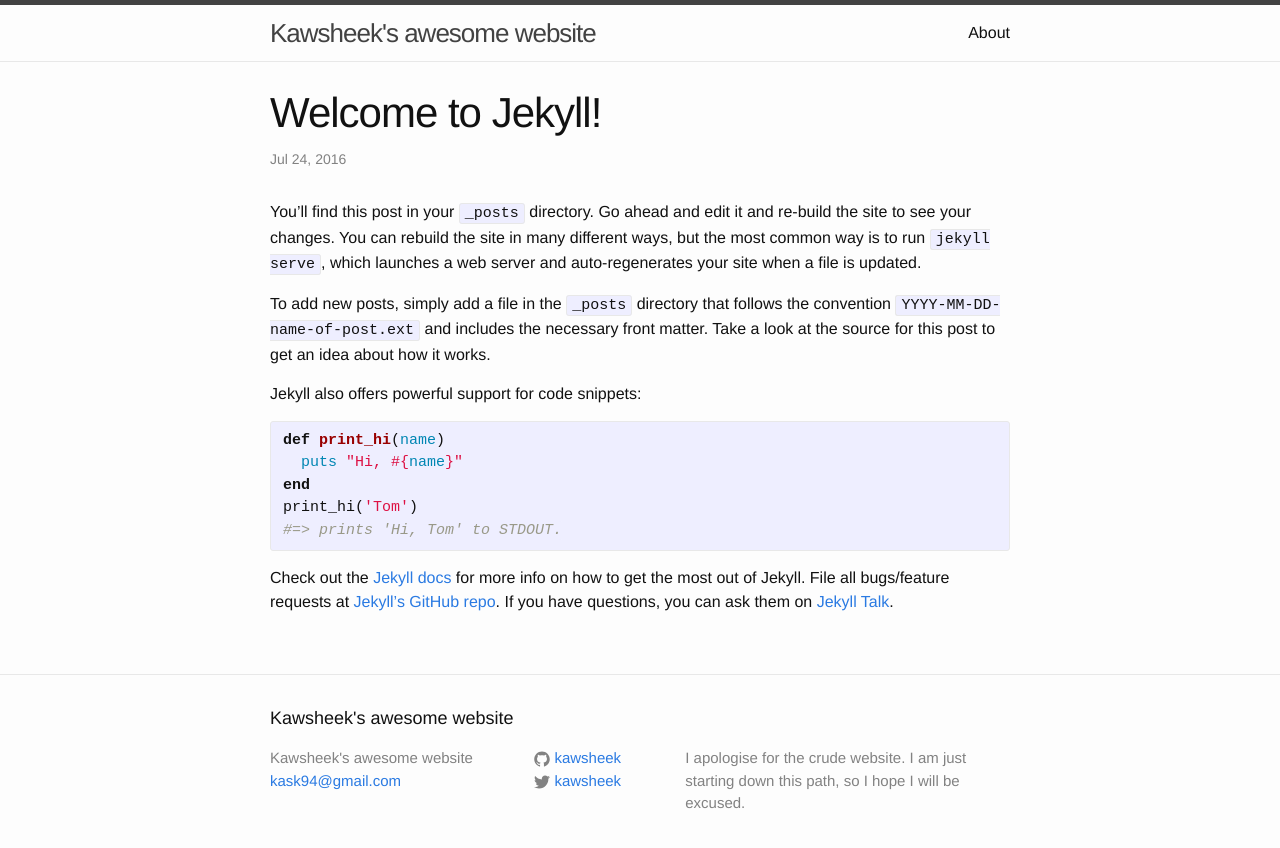
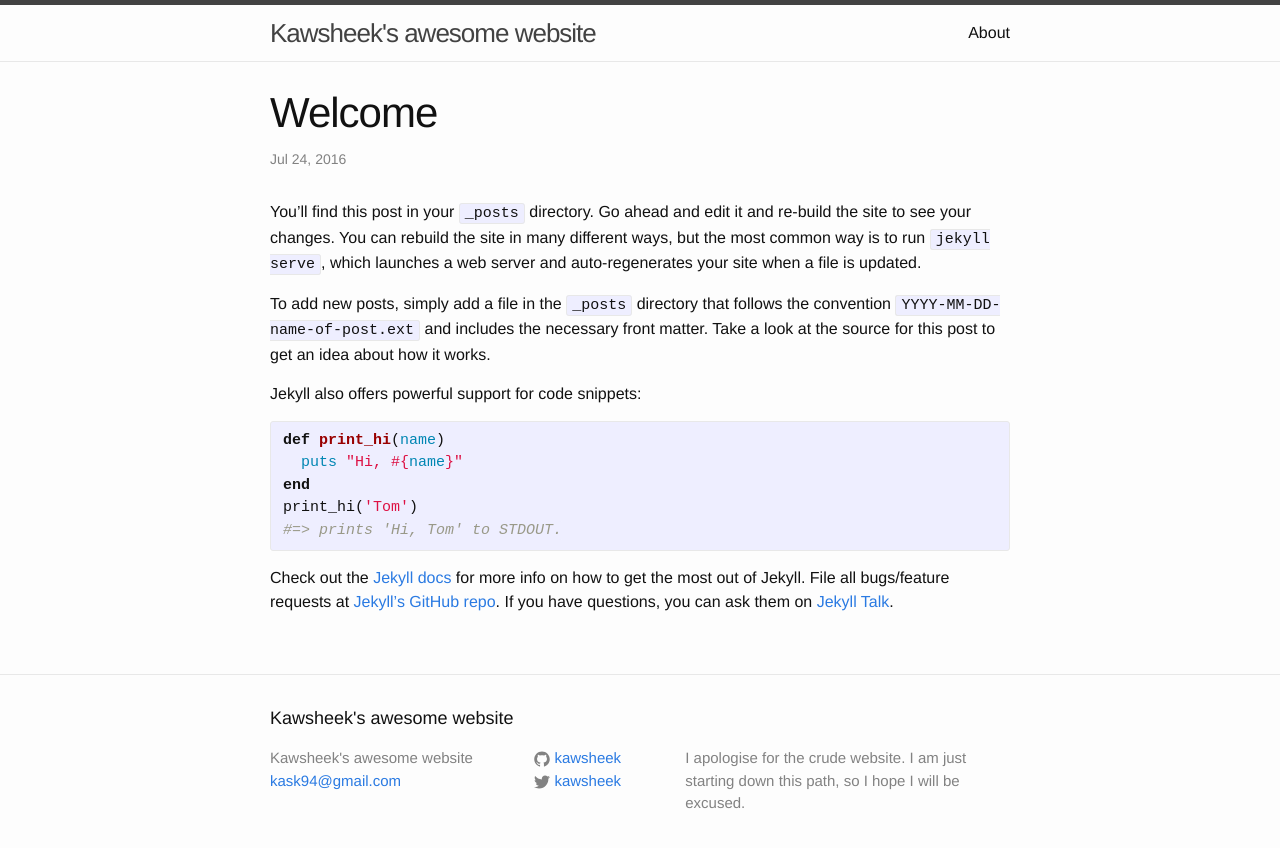
Before and after one commit to Kawsheek/Kawsheek.github.io, a Jekyll site: the page built from _posts/2016-07-24-welcome.markdown, in a window 1280 px wide. Shown: the top 848 px of the page. Built offline with Jekyll 4.4.1, drawn with Linux system fonts in a browser that asks for light colours.

Commit message:
Update 2016-07-24-welcome.markdown

```diff
--- a/_posts/2016-07-24-welcome.markdown
+++ b/_posts/2016-07-24-welcome.markdown
@@ -1,8 +1,8 @@
 ---
 layout: post
-title:  "Welcome to Jekyll!"
+title:  "Welcome"
 date:   2016-07-24 07:56:06 -0400
-categories: jekyll update
+categories: update
 ---
 You’ll find this post in your `_posts` directory. Go ahead and edit it and re-build the site to see your changes. You can rebuild the site in many different ways, but the most common way is to run `jekyll serve`, which launches a web server and auto-regenerates your site when a file is updated.
 
```
